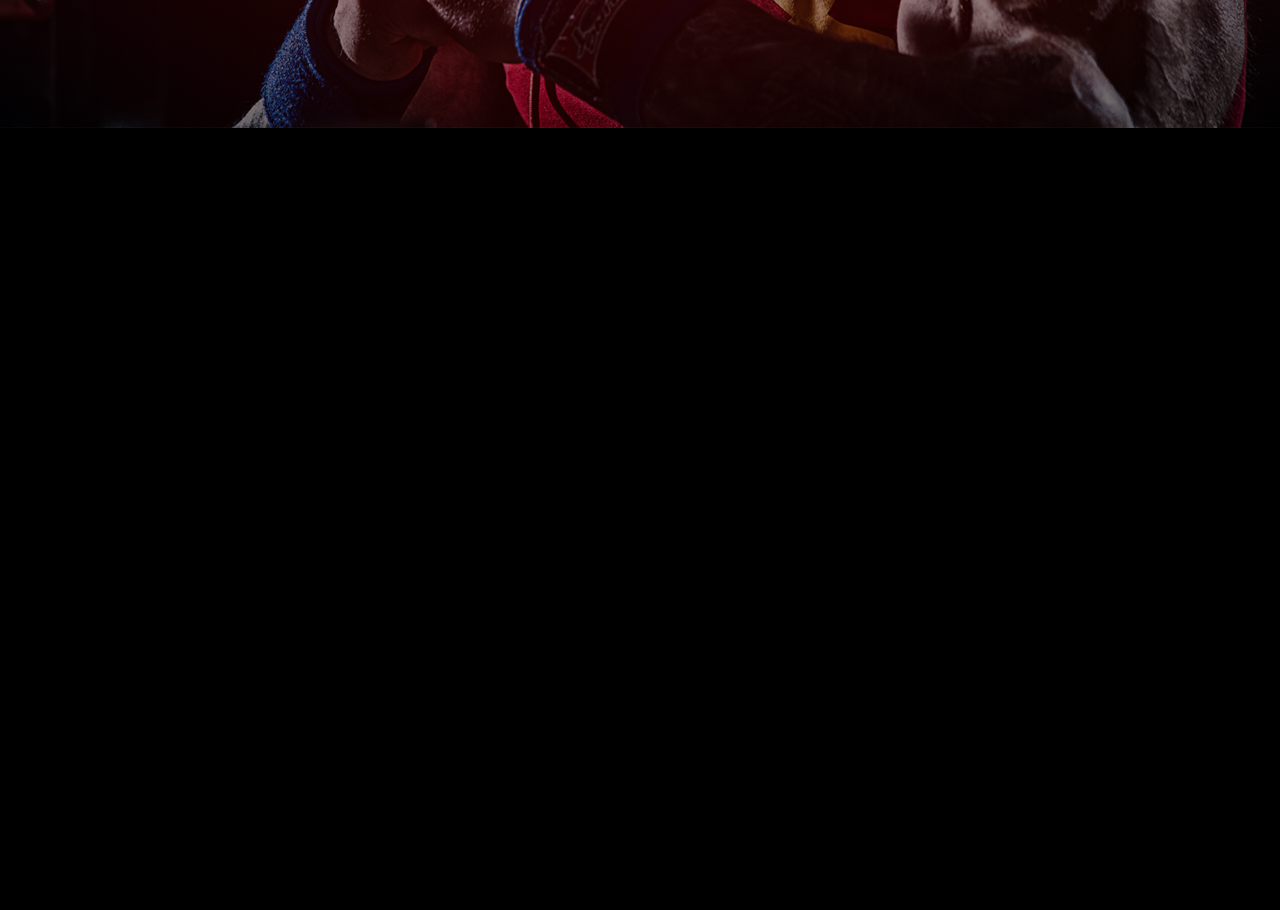
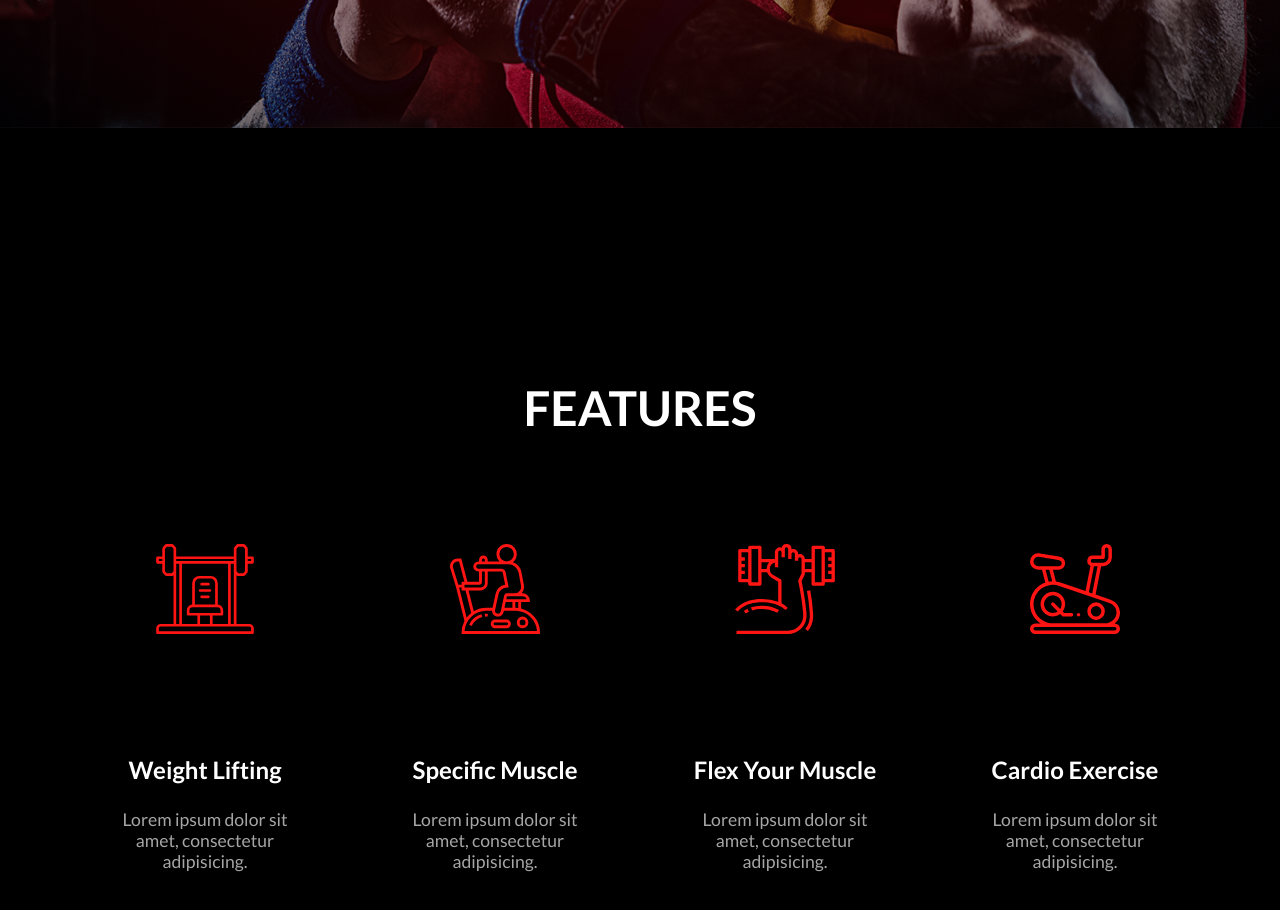
Before and after one commit to enwa1ker/gym_react, a React (Create React App) app in the folder gym_react/: page / in a window 1280 px wide. Shown: the part 660-1570 px from the top of the page. Before the commit the page ends 800 px from the top, so only its background shows below. Built offline with nearby package versions, Linux system fonts and the light colour scheme.

Commit message:
finish feature and featurebox

```diff
--- a/gym_react/src/App.js
+++ b/gym_react/src/App.js
@@ -1,11 +1,13 @@
 import React from "react";
 import Navbar from "./Components/Navbar";
 import Header from "./Components/Header";
+import Feature from "./Components/Feature";
 function App() {
   return (
     <div className="App">
         <Navbar/>
         <Header/>
+        <Feature/>
     </div>
   );
 }
--- /dev/null
+++ b/gym_react/src/Components/Feature.jsx
@@ -0,0 +1,21 @@
+import React from "react";
+import Featurebox from './Featurebox'
+import fimage1 from '../images/1.svg';
+import fimage2 from '../images/2.svg';
+import fimage3 from '../images/3.svg';
+import fimage4 from '../images/4.svg';
+function Feature() {
+    return (
+        <div id='features'>
+            <h1>FEATURES</h1>
+            <div className='a-container'>
+                <Featurebox image={fimage1} title="Weight Lifting" />
+                <Featurebox image={fimage2} title="Specific Muscle" />
+                <Featurebox image={fimage3} title="Flex Your Muscle" />
+                <Featurebox image={fimage4} title="Cardio Exercise" />
+            </div>
+        </div>
+    )
+}
+
+export default Feature;
--- /dev/null
+++ b/gym_react/src/Components/Featurebox.jsx
@@ -0,0 +1,17 @@
+import React from "react";
+
+function Featurebox(props) {
+    return (
+        <div className="a-box">
+            <div className="a-b-img">
+                <img src={props.image} alt=""/>
+            </div>
+            <div className="a-b-text">
+                <h2> {props.title} </h2>
+                <p>Lorem ipsum dolor sit amet, consectetur adipisicing.</p>
+            </div>
+        </div>
+    )
+}
+
+export default Featurebox;
--- a/gym_react/src/Components/Header.jsx
+++ b/gym_react/src/Components/Header.jsx
@@ -7,7 +7,7 @@
                 <h2>STEP UP YOUR</h2>
                 <h1><span>FITNESS</span> WITH US</h1>
                 <p className='details'>Build Your Body And Fithess With Professional
-                Touch</p>
+                    Touch</p>
                 <div className='header-btns'>
                     <a href="#" className='header-btn'>JOIN US</a>
                 </div>
```
